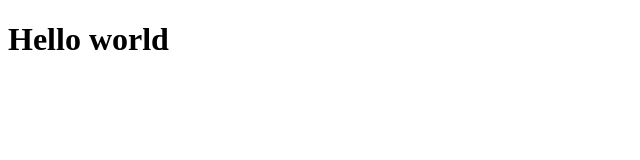
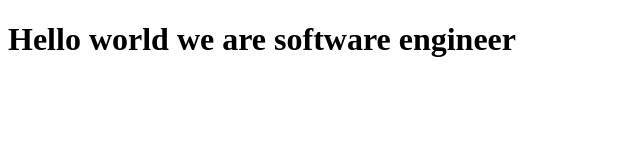
Before and after one commit to saluumaa/Zaki-Salma-Challenge, a plain HTML site: page index.html in a window 1280 px wide. Shown: the whole page, without its empty margins (0-640 px from the left). Drawn offline with Linux system fonts and the light colour scheme.

Commit message:
Second commit changes on index file

```diff
--- a/index.html
+++ b/index.html
@@ -22,6 +22,6 @@
 
     -->
     <script  src="js/index.js"></script>
-    <h1>Hello world</h1>
+    <h1>Hello world we are software engineer</h1>
   </body>
 </html>
```
